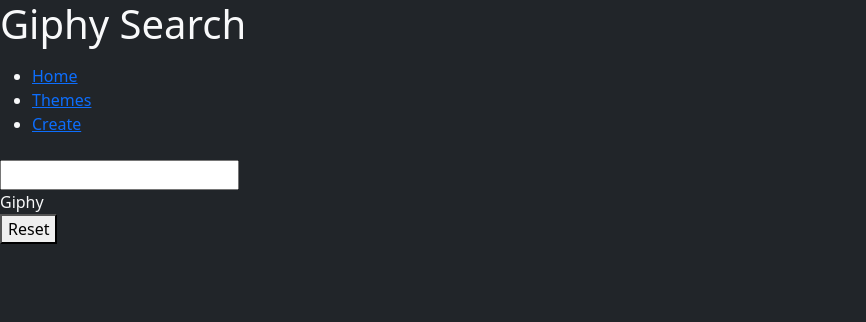
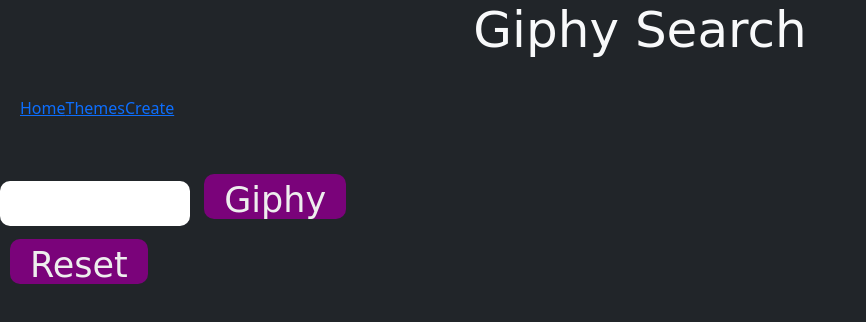
Before and after one commit to Elv-Ros22/project02-search-engine, a plain HTML site: page index.html in a window 1280 px wide. Shown: the whole page, without its empty margins (0-866 px from the left). Drawn offline with nearby package versions, Linux system fonts and the light colour scheme; a web font is replaced by a local one.

Commit message:
added button style

```diff
--- a/style.css
+++ b/style.css
@@ -5,3 +5,106 @@
   background-color: #2d3436;
   background-image: linear-gradient(315deg, #2d3436 0%, #000000 74%);
 }
+.title {
+  font-size: 50px;
+  text-align: center;
+  font-family: Underdog, cursive;
+}
+.navbar ul {
+  padding: 20px 20px 20px;
+  display: flex;
+  justify-content: center;
+}
+.navbar li {
+  display: inline;
+}
+@media (max-width: 320px) {
+  .title {
+    font-size: 20px;
+    text-align: center;
+  }
+  .navbar ul {
+    flex-direction: column;
+    align-items: center;
+  }
+  .navbar li {
+    display: block;
+    margin: 5px 0;
+  }
+  .gif-container {
+    flex-direction: column;
+    align-items: center;
+  }
+  .gif-container img {
+    width: 90%;
+    max-width: 300px;
+  }
+}
+#btn {
+  background: rgb(122, 3, 122);
+  height: 45px;
+  min-width: 90px;
+  border: none;
+  border-radius: 10px;
+  color: #eee;
+  font-size: 35px;
+  font-family: "Underdog", cursive;
+  position: relative;
+  transition: 1s;
+  -webkit-tap-highlight-color: transparent;
+  display: inline-block;
+  text-align: center;
+  justify-content: center;
+  cursor: pointer;
+  padding: 0 20px;
+  margin: 10px;
+}
+
+#btn #circle {
+  height: 5px;
+  width: 5px;
+  background: transparent;
+  border-radius: 50%;
+  position: absolute;
+  top: 0;
+  left: 50%;
+  overflow: hidden;
+  transition: 500ms;
+}
+
+#btn:hover #circle {
+  height: 50px;
+  width: 100px;
+  left: 0;
+  border-radius: 0;
+}
+.reset {
+  background: rgb(122, 3, 122);
+  height: 45px;
+  min-width: 90px;
+  border: none;
+  border-radius: 10px;
+  color: #eee;
+  font-size: 35px;
+  font-family: "Underdog", cursive;
+  position: relative;
+  transition: 1s;
+  -webkit-tap-highlight-color: transparent;
+  display: inline-block;
+  text-align: center;
+  justify-content: center;
+  cursor: pointer;
+  padding: 0 20px;
+  margin: 10px;
+}
+#input {
+  background: white;
+  height: 45px;
+  width: 190px;
+  border: none;
+  border-radius: 10px;
+  color: black;
+  font-size: 25px;
+  font-family: "Underdog", cursive;
+  padding: 15px;
+}
```
